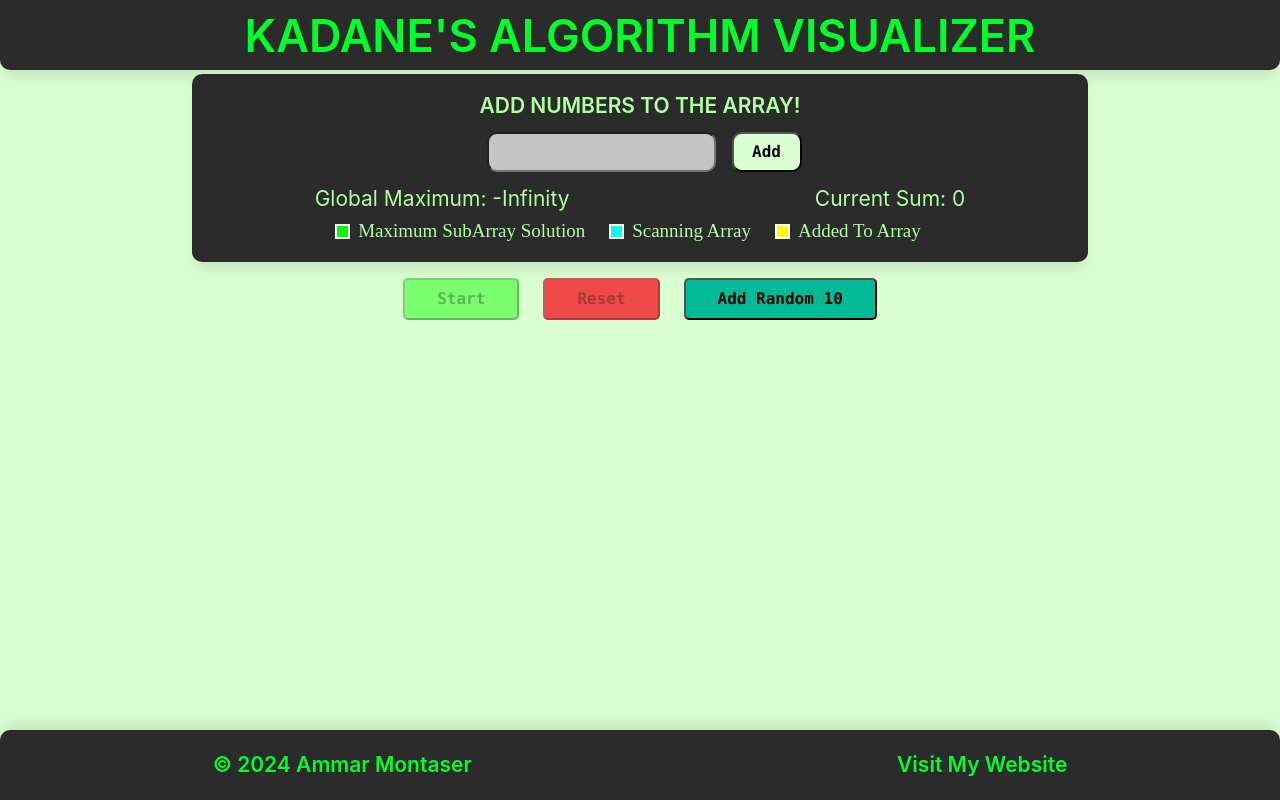
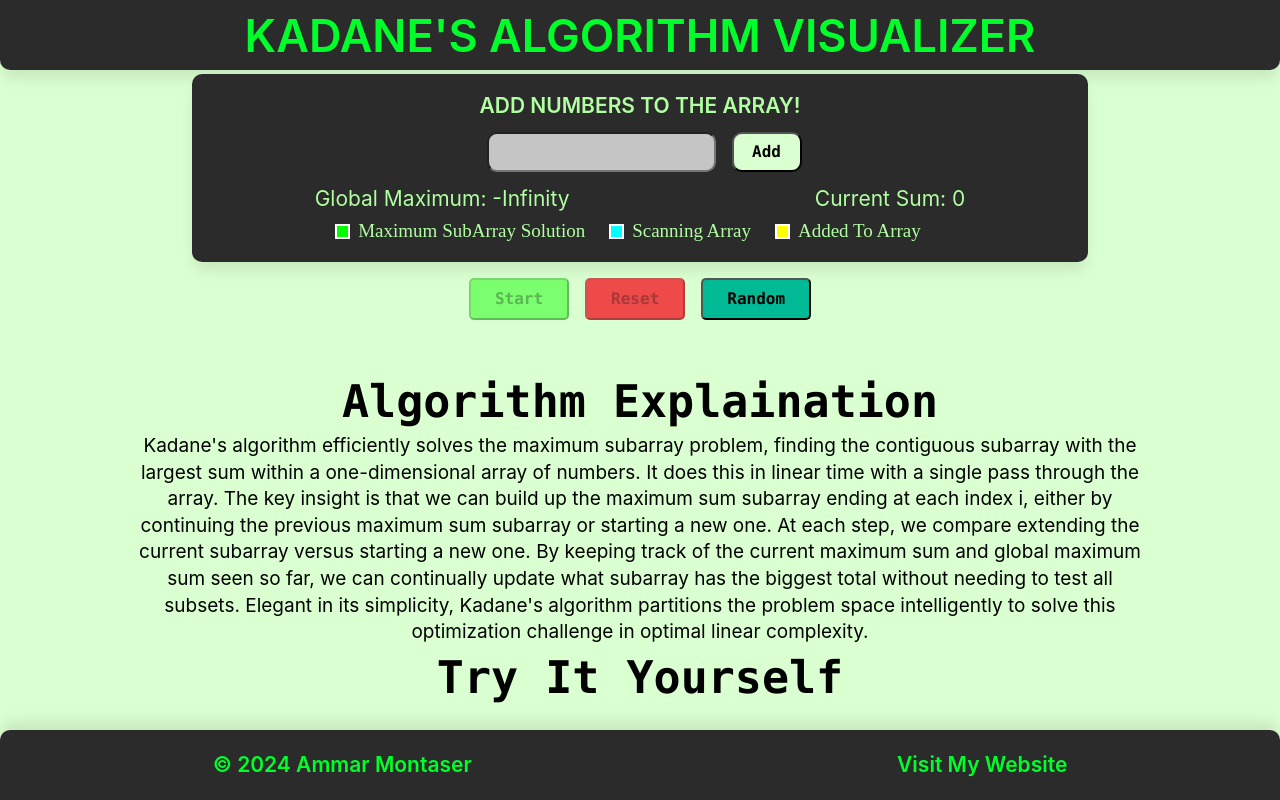
Before and after one commit to Ammar-Montaser/Kadane-s-Algorithm-Visualizer, a React (Vite) app: page / in a window 1280 px wide. Built offline with nearby package versions, Linux system fonts and the light colour scheme.

Commit message:
added algorithm explanation section

```diff
--- a/src/App.jsx
+++ b/src/App.jsx
@@ -126,16 +126,38 @@ function App() {
                 Reset
               </button>
               <button className="random" disabled={loading} onClick={random}>
-                {" "}
-                Add Random 10
+                Random
               </button>
             </div>
           </div>
-          <div className="arrayContainer" ref={myRef}>
-            {arr.map((item, i) => (
-              <ArrayCard idx={i} key={i} num={item}></ArrayCard>
-            ))}
-          </div>
+          {arr.length == 0 ? (
+            <div className="descContainer">
+              <h1>Algorithm Explaination</h1>
+              <p>
+                Kadane&apos;s algorithm efficiently solves the maximum subarray
+                problem, finding the contiguous subarray with the largest sum
+                within a one-dimensional array of numbers. It does this in
+                linear time with a single pass through the array. The key
+                insight is that we can build up the maximum sum subarray ending
+                at each index i, either by continuing the previous maximum sum
+                subarray or starting a new one. At each step, we compare
+                extending the current subarray versus starting a new one. By
+                keeping track of the current maximum sum and global maximum sum
+                seen so far, we can continually update what subarray has the
+                biggest total without needing to test all subsets. Elegant in
+                its simplicity, Kadane&apos;s algorithm partitions the problem
+                space intelligently to solve this optimization challenge in
+                optimal linear complexity.
+              </p>{" "}
+              <h1>Try It Yourself</h1>
+            </div>
+          ) : (
+            <div className="arrayContainer" ref={myRef}>
+              {arr.map((item, i) => (
+                <ArrayCard idx={i} key={i} num={item}></ArrayCard>
+              ))}
+            </div>
+          )}
         </div>
 
         <div className="footer">
--- a/src/CSS/main.css
+++ b/src/CSS/main.css
@@ -557,6 +557,7 @@ input[type=number] {
   align-items: center;
   justify-content: center;
   flex-direction: column;
+  margin-top: 0;
 }
 .main .input {
   display: flex;
@@ -568,8 +569,25 @@ input[type=number] {
 }
 @media (max-width: 1024px) {
   .main .input {
-    width: 90vw;
+    width: 100vw;
   }
+}
+.main .descContainer {
+  margin-top: 50px;
+  display: flex;
+  align-items: center;
+  justify-content: center;
+  flex-direction: column;
+  width: 80%;
+}
+.main .descContainer h1 {
+  font-weight: 600;
+  font-family: "SFMono-Regular", Consolas, "Liberation Mono", Menlo, Courier, monospace;
+}
+.main .descContainer p {
+  text-align: center;
+  font-weight: 400;
+  font-family: -apple-system, BlinkMacSystemFont, "Helvetica Neue", Helvetica, Arial, sans-serif, "Apple Color Emoji", "Segoe UI Emoji", "Segoe UI Symbol";
 }
 .main .arrayContainer {
   margin: 12px 12px;
@@ -587,9 +605,9 @@ input[type=number] {
 }
 .main .controlButtons button {
   margin-top: 12px;
-  margin-left: 12px;
-  margin-right: 12px;
-  padding: 8px 32px;
+  margin-left: 8px;
+  margin-right: 8px;
+  padding: 8px 24px;
   border-radius: 0.5rem;
   font-weight: 600;
   font-family: "SFMono-Regular", Consolas, "Liberation Mono", Menlo, Courier, monospace;
--- a/src/scss/main.scss
+++ b/src/scss/main.scss
@@ -24,17 +24,28 @@
 
 .main {
   @include flexLayoutCenter(column);
-  // margin-left: auto;
-  // margin-right: auto;
-  // width: 100vw;
-  // min-height: 100%;
+  margin-top: 0;
   .input {
     @include flexLayoutCenter(column);
     @include breakpoint(large) {
-      width: 90vw;
+      width: 100vw;
     }
     min-width: 70vw;
     height: 250px;
+  }
+  .descContainer {
+    margin-top: 50px;
+    @include flexLayoutCenter(column);
+    width: 80%;
+    h1 {
+      font-weight: $font-weight-bold;
+      font-family: $font-family-mono;
+    }
+    p {
+      text-align: center;
+      font-weight: $font-weight-normal;
+      font-family: $font-family-base;
+    }
   }
   .arrayContainer {
     margin: $spacer-3 $spacer-3;
@@ -45,9 +56,9 @@
     @include flexLayoutCenter(row);
     button {
       margin-top: $spacer-3;
-      margin-left: $spacer-3;
-      margin-right: $spacer-3;
-      padding: $spacer-2 $spacer-8;
+      margin-left: $spacer-2;
+      margin-right: $spacer-2;
+      padding: $spacer-2 $spacer-6;
       border-radius: 0.5rem;
       font-weight: $font-weight-bold;
       font-family: $font-family-mono;
```
Also changed, not shown: 1 other file (tests, documents, lock files or other folders).
